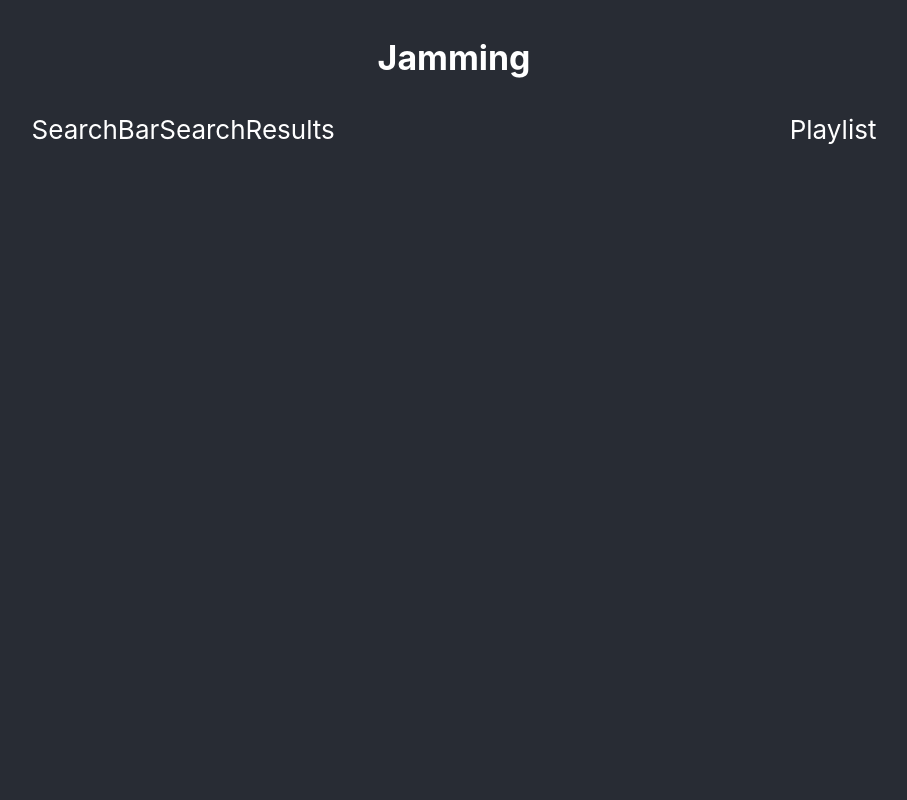
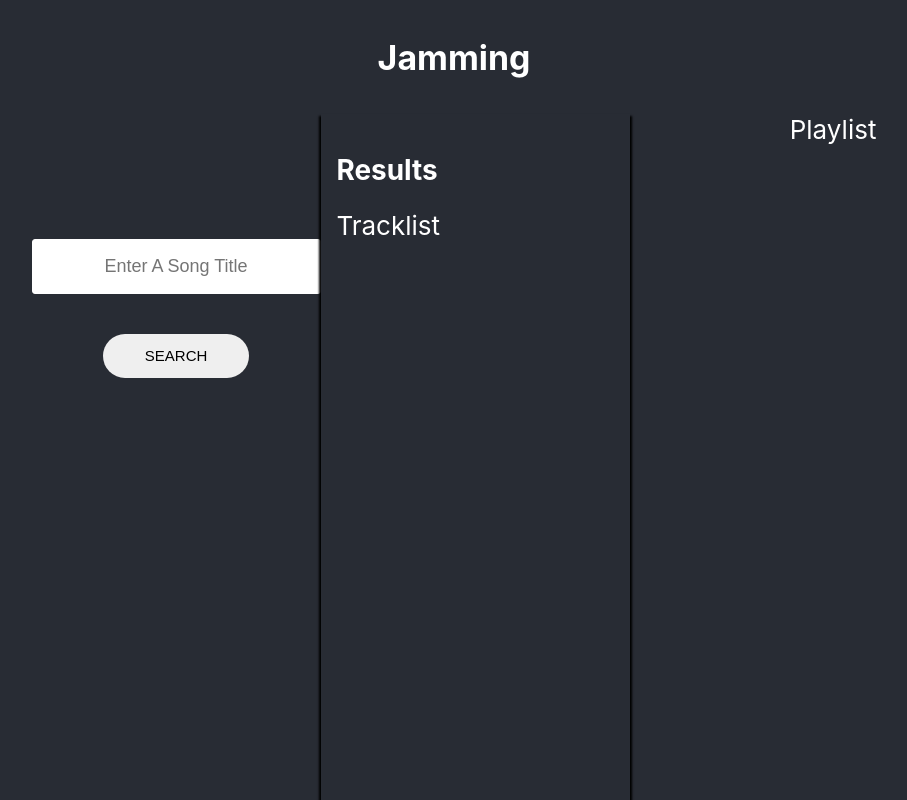
Before and after one commit to Wakodono/react-jamming, a React (Create React App) app in the folder jamming/: page / in a window 1280 px wide. Shown: the top 800 px of the page, without its empty margins (186-1093 px from the left). Built offline with nearby package versions, Linux system fonts and the light colour scheme.

Commit message:
add styling to static components

```diff
--- a/jamming/src/components/App/App.css
+++ b/jamming/src/components/App/App.css
@@ -37,3 +37,10 @@ h2 {
 .App-link {
   color: #61dafb;
 }
+
+@media only screen and (max-width: 1020px) {
+  .App-playlist {
+    align-items: center;
+    flex-direction: column;
+  }
+}
--- a/jamming/src/components/App/App.js
+++ b/jamming/src/components/App/App.js
@@ -1,9 +1,20 @@
+import { useCallback, useState } from 'react';
+
 import Playlist from '../Playlist/Playlist';
 import SearchBar from '../SearchBar/SearchBar';
 import SearchResults from '../SearchResults/SearchResults';
 import './App.css';
 
-function App() {
+const App = () => {
+  const [searchResults, setSearchResults] = useState([])
+  const [playlistName, setPlaylistName] = useState([])
+  const [playlistTracks, setPlaylistTracks] = useState([])
+
+  const search = useCallback((term) => {
+    // First establish our Spotify fetch in utils
+    // Spotify.search()
+  })
+
   return (
     <div>
       <h1>
--- /dev/null
+++ b/jamming/src/components/SearchBar/SearchBar.css
@@ -0,0 +1,34 @@
+.SearchBar {
+  display: flex;
+  flex-direction: column;
+  align-items: center;
+  padding-top: 6.94rem;
+  margin-bottom: 6.33rem;
+}
+
+.SearchBar input {
+  width: 287px;
+  padding: 0.88rem 0;
+  border: 1px solid white;
+  border-radius: 3px;
+  margin-bottom: 2.22rem;
+  color: black;
+  text-align: center;
+  font-size: 1rem;
+}
+
+.SearchBar input:focus {
+  outline: none;
+}
+
+.SearchButton {
+  cursor: pointer;
+  width: 8.11rem;
+  padding: 0.77rem 0;
+  border-radius: 54px;
+  text-align: center;
+  font-size: 0.833rem;
+  border: 0px;
+  color: black;
+  font-weight: 500;
+}
--- a/jamming/src/components/SearchBar/SearchBar.js
+++ b/jamming/src/components/SearchBar/SearchBar.js
@@ -1,8 +1,15 @@
 import React from 'react'
+
+import "./SearchBar.css"
 
 function SearchBar() {
     return (
-        <div className='SearchBar'>SearchBar</div>
+        <div className='SearchBar'>
+            <input placeholder='Enter A Song Title' />
+            <button className='SearchButton'>
+                SEARCH
+            </button>
+        </div>
     )
 }
 
--- /dev/null
+++ b/jamming/src/components/SearchResults/SearchResults.css
@@ -0,0 +1,19 @@
+.SearchResults {
+  width: 50%;
+  height: 950px;
+  overflow-y: scroll;
+  padding: 0.88rem;
+  box-shadow: 0 4px 2px 2px black;
+}
+
+::-webkit-scrollbar {
+  width: 0px;
+  background: transparent;
+}
+
+@media only screen and (max-width: 1020px) {
+  .SearchResults {
+    width: 90%;
+    margin-bottom: 2rem;
+  }
+}
--- a/jamming/src/components/SearchResults/SearchResults.js
+++ b/jamming/src/components/SearchResults/SearchResults.js
@@ -1,8 +1,14 @@
 import React from 'react'
 
-function SearchResults() {
+import './SearchResults.css'
+import Tracklist from '../Tracklist/Tracklist'
+
+const SearchResults = () => {
     return (
-        <div>SearchResults</div>
+        <div className='SearchResults'>
+            <h2>Results</h2>
+            <Tracklist />
+        </div>
     )
 }
 
```
Also changed, not shown: 1 other file (tests, documents, lock files or other folders).
